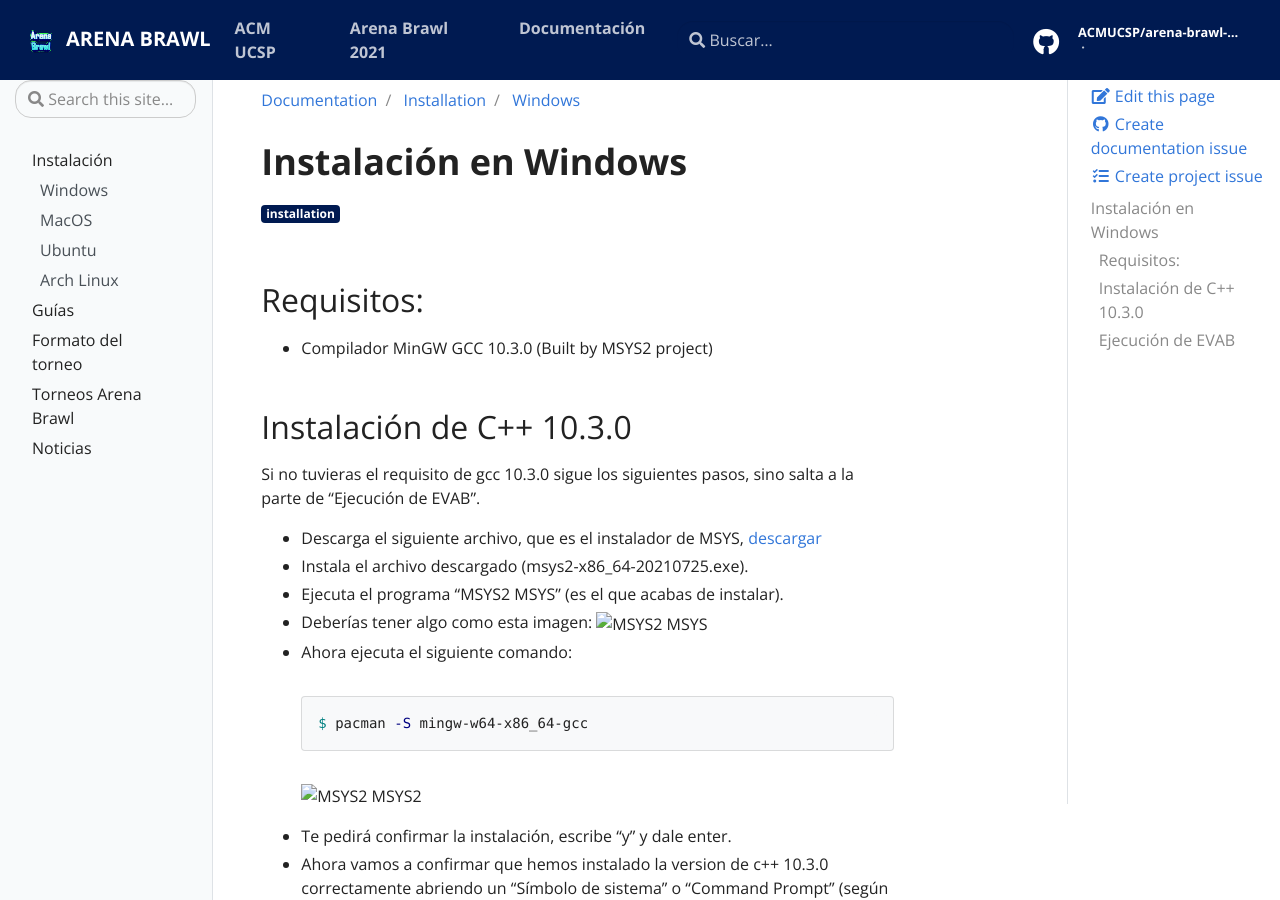
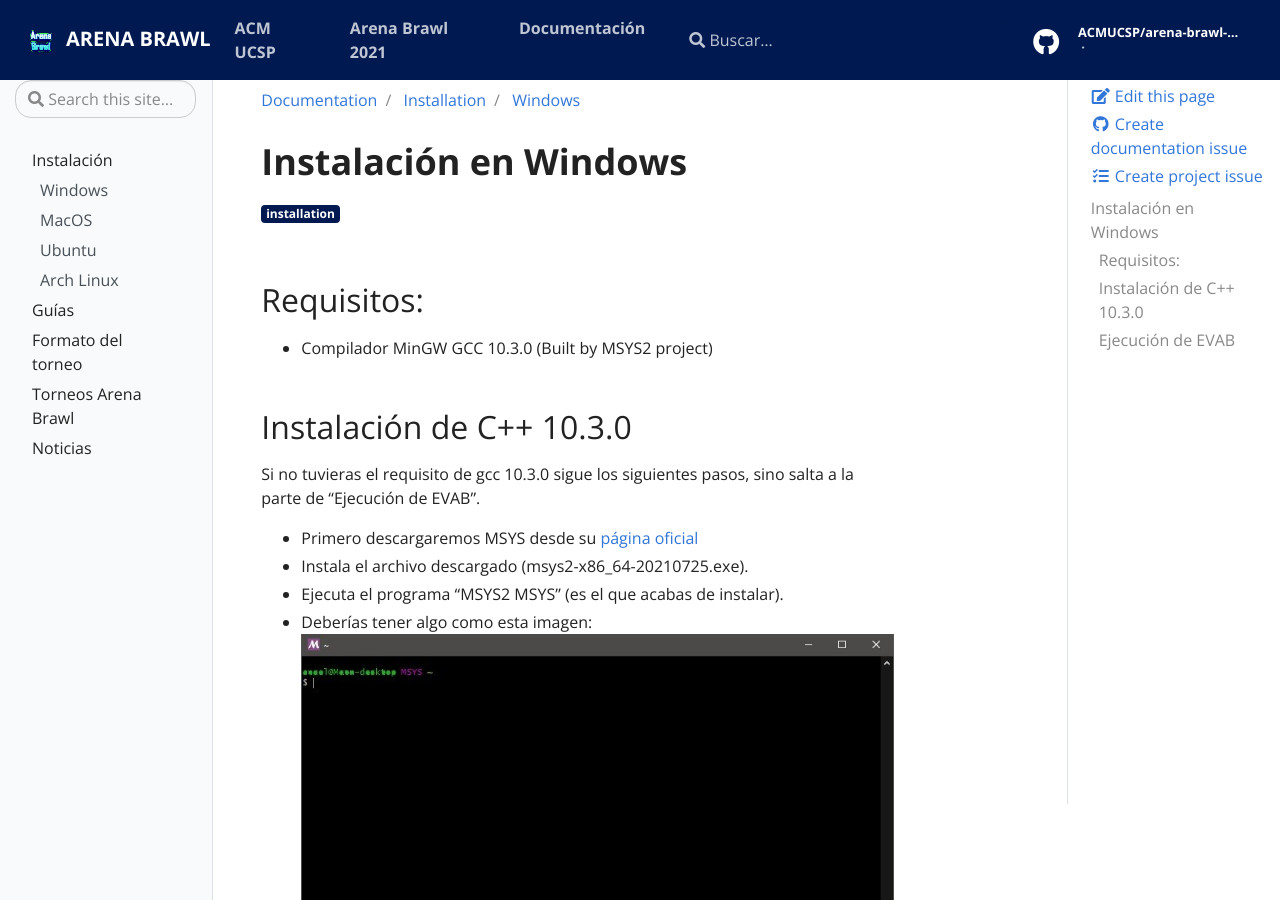
Before and after one commit to ACMUCSP/arena-brawl-wiki, a Jekyll site: the page built from _docs/installation/windows.md, in a window 1280 px wide and 900 px high. Built offline with Jekyll 4.4.1, drawn with Linux system fonts in a browser that asks for light colours.

Commit message:
installation images

```diff
--- a/_docs/installation/windows.md
+++ b/_docs/installation/windows.md
@@ -14,7 +14,7 @@
 
 Si no tuvieras el requisito de gcc 10.3.0 sigue los siguientes pasos, sino salta a la parte de "Ejecución de EVAB".
 
-- Descarga el siguiente archivo, que es el instalador de MSYS, [descargar](../../assets/MSYS/msys2-x86_64-20210725.exe)
+- Primero descargaremos MSYS desde su [página oficial](https://www.msys2.org/)
 - Instala el archivo descargado (msys2-x86_64-20210725.exe).
 - Ejecuta el programa "MSYS2 MSYS" (es el que acabas de instalar).
 - Deberías tener algo como esta imagen:
```
Also changed, not shown: assets/img/c++version.jpg (added), assets/img/exec.jpg (added), assets/img/msys.jpg (added), assets/img/msys2.jpg (added).
